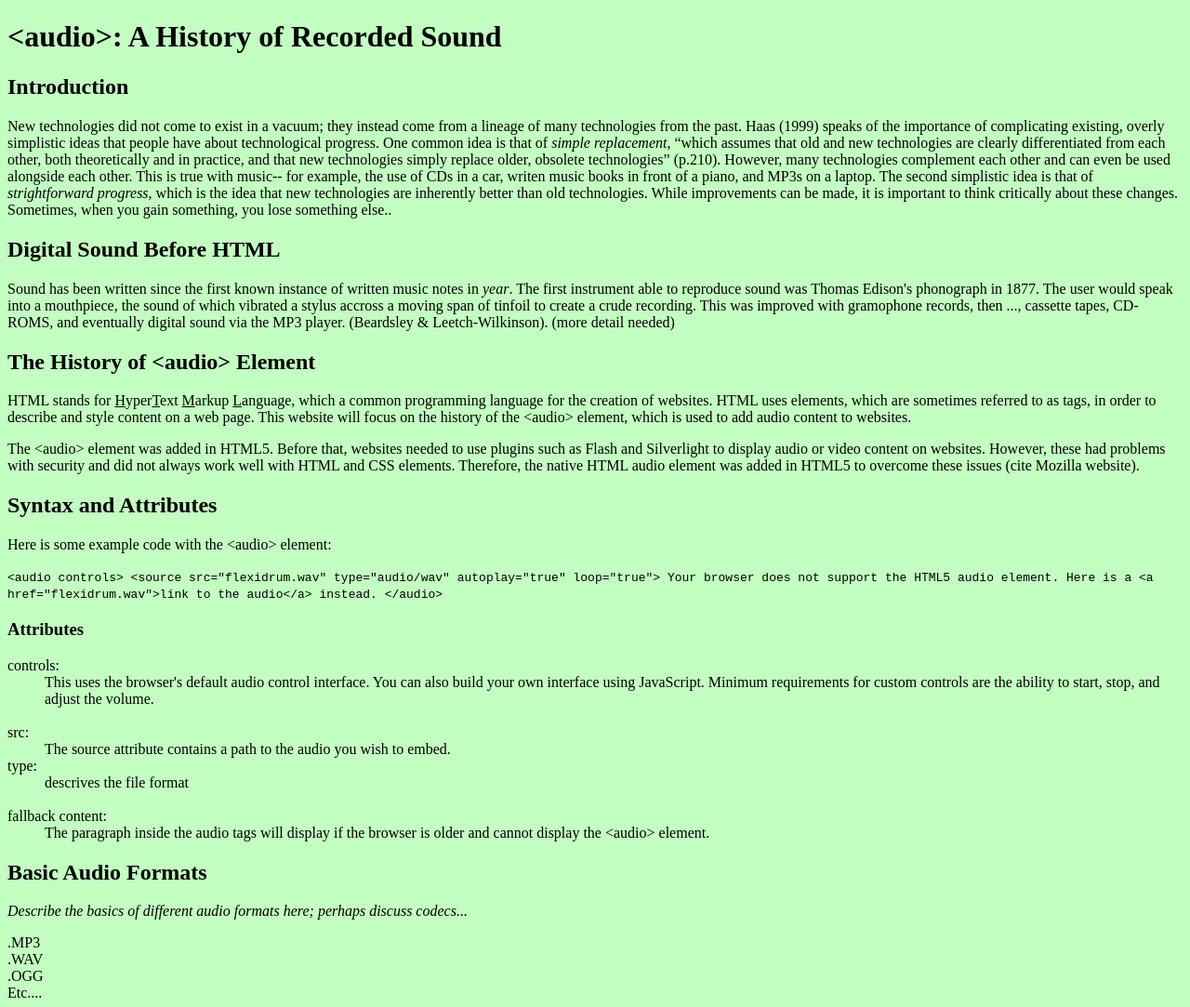
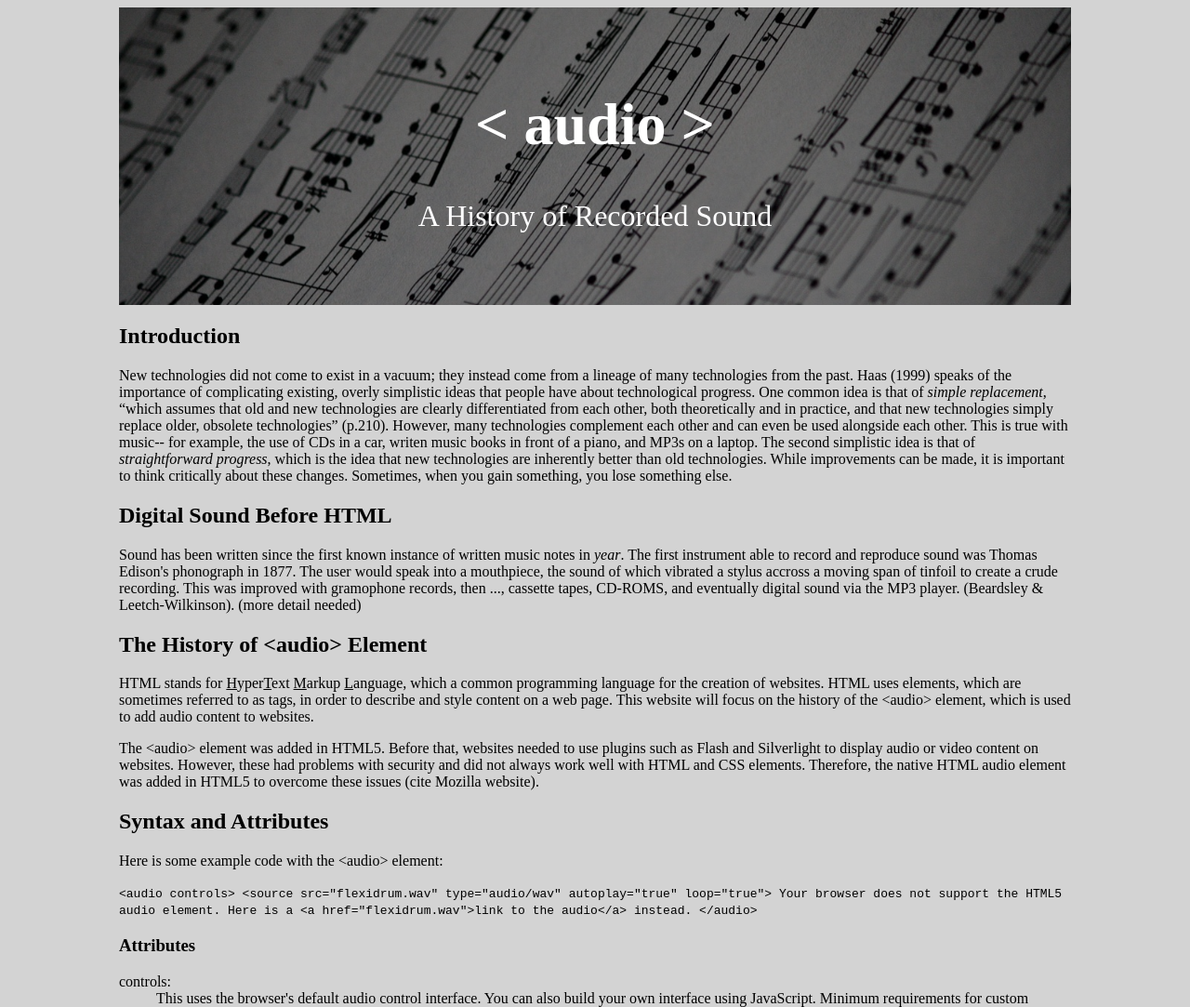
Before and after one commit to SGawtry/audiophile, a plain HTML site: page index.html in a window 1280 px wide. Shown: the top 1083 px of the page at 93% size. Drawn offline with Linux system fonts and the light colour scheme.

Commit message:
Added images, style, audio file type info.

```diff
--- a/index.html
+++ b/index.html
@@ -12,14 +12,22 @@
 </head>
 
 <body>
-<h1> &#60;audio&#62;: A History of Recorded Sound </h1>
+
+<div class="hero-image">
+  <div class="hero-text">
+    <h1>&#60; audio &#62;</h1>
+    <p>A History of Recorded Sound</p>
+  </div>
+</div>
+
+
 
 <h2>Introduction</h2>
 <p>
-New technologies did not come to exist in a vacuum; they instead come from a lineage of many technologies from the past. Haas (1999) speaks of the importance of complicating existing, overly simplistic ideas that people have about technological progress. One common idea is that of <i>simple replacement</i>, “which assumes that old and new technologies are clearly differentiated from each other, both theoretically and in practice, and that new technologies simply replace older, obsolete technologies” (p.210). However, many technologies complement each other and can even be used alongside each other. This is true with music-- for example, the use of CDs in a car, writen music books in front of a piano, and MP3s on a laptop. The second simplistic idea is that of <i>strightforward progress</i>, which is the idea that new technologies are inherently better than old technologies. While improvements can be made, it is important to think critically about these changes. Sometimes, when you gain something, you lose something else.. </p>
+New technologies did not come to exist in a vacuum; they instead come from a lineage of many technologies from the past. Haas (1999) speaks of the importance of complicating existing, overly simplistic ideas that people have about technological progress. One common idea is that of <i>simple replacement</i>, “which assumes that old and new technologies are clearly differentiated from each other, both theoretically and in practice, and that new technologies simply replace older, obsolete technologies” (p.210). However, many technologies complement each other and can even be used alongside each other. This is true with music-- for example, the use of CDs in a car, writen music books in front of a piano, and MP3s on a laptop. The second simplistic idea is that of <i>straightforward progress</i>, which is the idea that new technologies are inherently better than old technologies. While improvements can be made, it is important to think critically about these changes. Sometimes, when you gain something, you lose something else. </p>
 
 <h2>Digital Sound Before HTML</h2>
-    <p> Sound has been written since the first known instance of written music notes in <i>year</i>. The first instrument able to reproduce sound was Thomas Edison's phonograph in 1877. The user would speak into a mouthpiece, the sound of which vibrated a stylus accross a moving span of tinfoil to create a crude recording. This was improved with gramophone records, then ..., cassette tapes, CD-ROMS, and eventually digital sound via the MP3 player. &#40;Beardsley & Leetch-Wilkinson&#41;. &#40;more detail needed&#41;</p>
+    <p> Sound has been written since the first known instance of written music notes in <i>year</i>. The first instrument able to record and reproduce sound was Thomas Edison's phonograph in 1877. The user would speak into a mouthpiece, the sound of which vibrated a stylus accross a moving span of tinfoil to create a crude recording. This was improved with gramophone records, then ..., cassette tapes, CD-ROMS, and eventually digital sound via the MP3 player. &#40;Beardsley & Leetch-Wilkinson&#41;. &#40;more detail needed&#41;</p>
 
 
 
@@ -55,12 +63,11 @@ Your browser does not support the HTML5 audio element. Here is a &#60;a href="fl
 
 
 <h2>Basic Audio Formats</h2>
-    <i>Describe the basics of different audio formats here; perhaps discuss codecs...</i>
+    <p>According to W3 Schools, the 3 supported audio formats in HTML5 are MP3, WAV, and OGG.</p>
 <dl>
-<dt>.MP3</dt><dd></dd>
-<dt>.WAV</dt><dd></dd>
-<dt>.OGG</dt><dd></dd>
-<dt>Etc....</dt><dd></dd>
+<dt>.MP3</dt><dd>MP3 is the best-known compressed file format. However, it is a liscenced format which requires its distributors to pay 2% of all revenue over $100k. Also, game creators need to pay a licence fee if they distribute over 5,000 copies. (cite: construct.net article. May want better source.) </dd>
+<dt>.WAV</dt><dd> WAV is an uncompressed media type. The files are often very large and can have long loading times.</dd>
+<dt>.OGG</dt><dd>Ogg is similar to MP3 but does not have any patents or required royalty fees. However, it is not currently supported on Internet Explorer or Safari. </dd>
 
 </dl>
 
@@ -72,8 +79,6 @@ Your browser does not support the HTML5 audio element. Here is a <a href="flexid
 </audio>
 <aside>
 <p><i>Free sounds available from freeound.org</i></p>
-</aside>
-    <p><i>Maybe include a fancy Javascript media player example here...</i></p>
 
 <h2>Analysis and Conclusions</h2>
 <p>Is the audio element an improvement on past technologies? This depends on the context. Digital audio players offer a great deal of convienience to people using devices with internet access such as laptops, tablets, and phones. When the content is downloaded, it can be played from anywhere with enough battery power. However, the audio tag itself involves streaming content from online; therefore, it's only viable if you have an internet connection. Written music is still the standard for much of music education &#40;cite?&#41; since it provides necessary information without the distractions inherent in a device connected to the internet. In addition, older media formats such as CD-ROMs may be more convienient when riding in older cars. While digital music is currently the most common format in the modern world, it is not a simple replacement for older formats-- rather, they are used alongside each other in different contexts.</p>
@@ -89,6 +94,10 @@ Your browser does not support the HTML5 audio element. Here is a <a href="flexid
 <li>https://developer.mozilla.org/en-(5) US/docs/Learn/HTML/Multimedia_and_embedding/Video_and_audio_content</li>
 <br>
 <li>http://www.charm.rhul.ac.uk/history/p20_4_1.html</li>
+<br>
+<li>https://www.construct.net/en/blogs/construct-official-blog-1/on-html5-audio-formats-aac-and-ogg-729</li>
+
+
 
 </body>
 
--- a/styles.css
+++ b/styles.css
@@ -1,3 +1,41 @@
+body, html {
+    height: 100%;
+}
+
 body {
-    background-color: #c3ffc1;
+    margin-left: 10%;
+    margin-right: 10%;
+    background-position: center;
 }
+
+html {
+    background-color: lightgray;
+}
+
+
+
+/* The hero image */
+.hero-image {
+    /* Use "linear-gradient" to add a darken background effect to the image (photographer.jpg). This will make the text easier to read */
+    background-image: linear-gradient(rgba(0, 0, 0, 0.5), rgba(0, 0, 0, 0.5)), url("images/musicSheetSmaller.jpg");
+
+    /* Set a specific height */
+    height: 40%;
+
+    /* Position and center the image to scale nicely on all screens */
+    background-position: center;
+    background-repeat: no-repeat;
+    background-size: cover;
+    position: relative;
+}
+
+/* Place text in the middle of the image */
+.hero-text {
+    text-align: center;
+    position: absolute;
+    top: 50%;
+    left: 50%;
+    transform: translate(-50%, -50%);
+    color: white;
+    font-size: 2em;
+}
```
Also changed, not shown: images/musicSheetSmaller.jpg (added), 1 other file.
